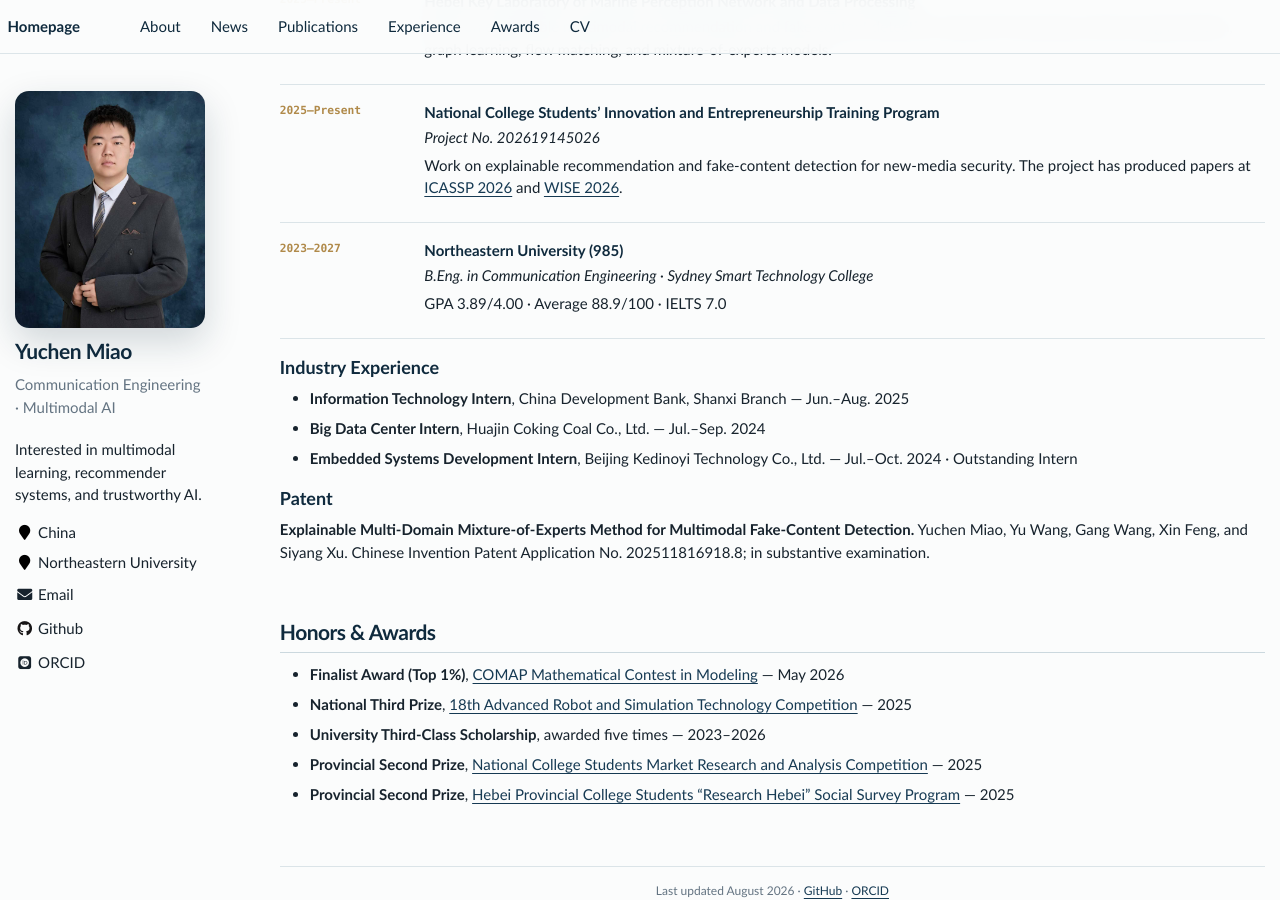
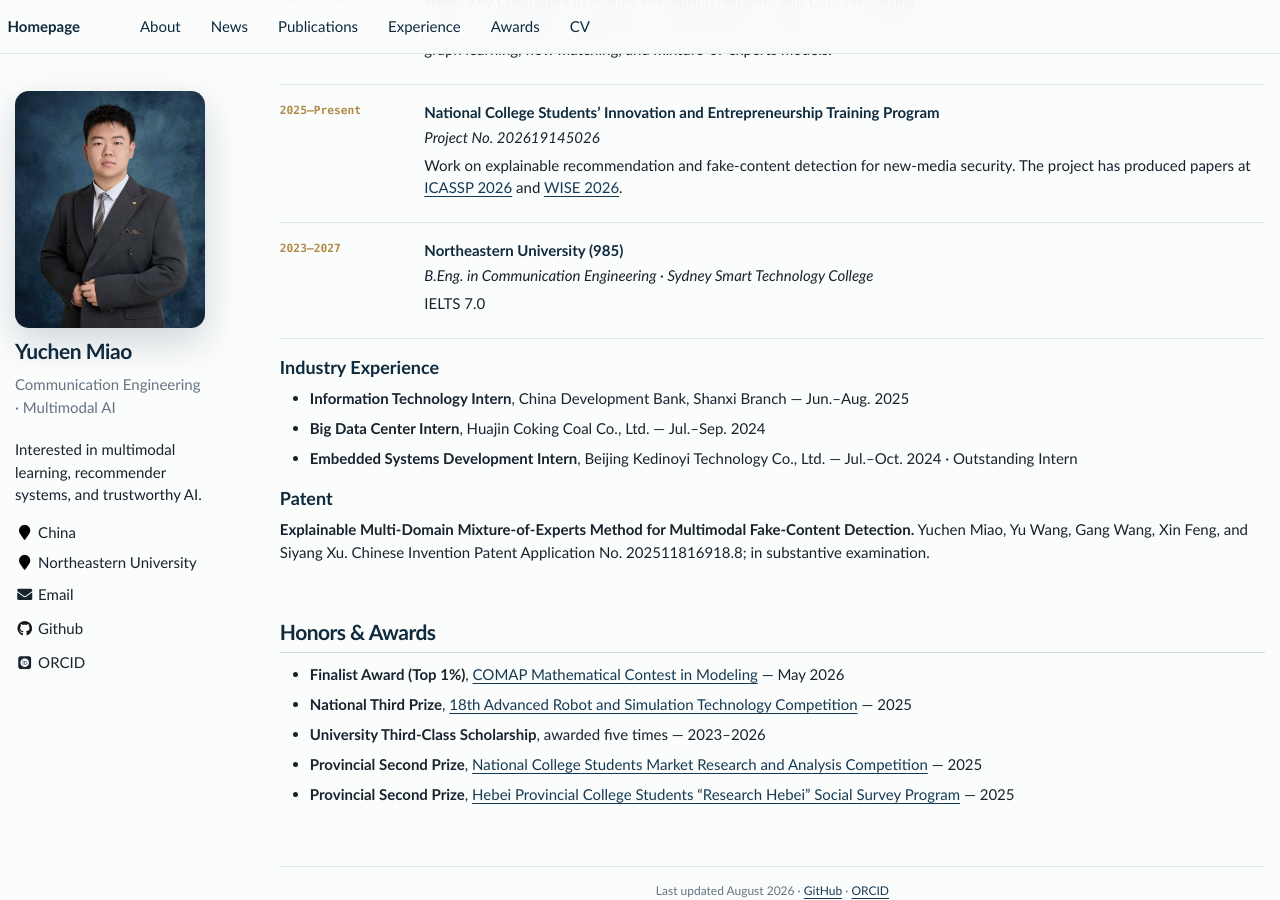
Before and after one commit to yuchenmiao04/yuchenmiao04.github.io, a Jekyll site: the page built from _pages/about.md, in a window 1280 px wide and 900 px high, scrolled down 2095 px. Built offline with Jekyll 4.4.1, drawn with Linux system fonts in a browser that asks for light colours; some web fonts are replaced.

Commit message:
Remove grades from homepage

```diff
--- a/_pages/about.md
+++ b/_pages/about.md
@@ -113,7 +113,7 @@ redirect_from:
 <div class="timeline">
   <div class="timeline-item"><div class="timeline-date">2025—Present</div><div><h3>Hebei Key Laboratory of Marine Perception Network and Data Processing</h3><p>Work on explainable multimodal recommendation and fake-content detection using LLM reasoning, retrieval augmentation, graph learning, flow matching, and mixture-of-experts models.</p></div></div>
   <div class="timeline-item"><div class="timeline-date">2025—Present</div><div><h3>National College Students’ Innovation and Entrepreneurship Training Program</h3><p><em>Project No. 202619145026</em></p><p>Work on explainable recommendation and fake-content detection for new-media security. The project has produced papers at <a href="https://2026.ieeeicassp.org/">ICASSP 2026</a> and <a href="https://conferences.sigappfr.org/wise2026/">WISE 2026</a>.</p></div></div>
-  <div class="timeline-item"><div class="timeline-date">2023—2027</div><div><h3>Northeastern University (985)</h3><p><em>B.Eng. in Communication Engineering · Sydney Smart Technology College</em></p><p>GPA 3.89/4.00 · Average 88.9/100 · IELTS 7.0</p></div></div>
+  <div class="timeline-item"><div class="timeline-date">2023—2027</div><div><h3>Northeastern University (985)</h3><p><em>B.Eng. in Communication Engineering · Sydney Smart Technology College</em></p><p>IELTS 7.0</p></div></div>
 </div>
 
 ## Industry Experience
```
